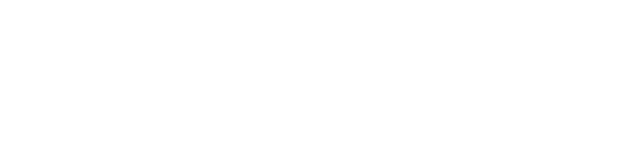
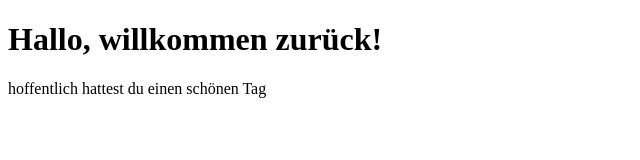
Before and after one commit to idktbhjk/My-Shopsystem, a plain HTML site: page index.html in a window 1280 px wide. Shown: the whole page, without its empty margins (0-640 px from the left). Drawn offline with Linux system fonts and the light colour scheme.

Commit message:
i dont have time to code, i need to have weekends
help

```diff
--- a/index.html
+++ b/index.html
@@ -7,6 +7,7 @@
     <title>Shop</title>
 </head>
 <body>
-
+    <h1>Hallo, willkommen zurück!</h1>
+        <p>hoffentlich hattest du einen schönen Tag</p>
 </body>
 </html>
```
